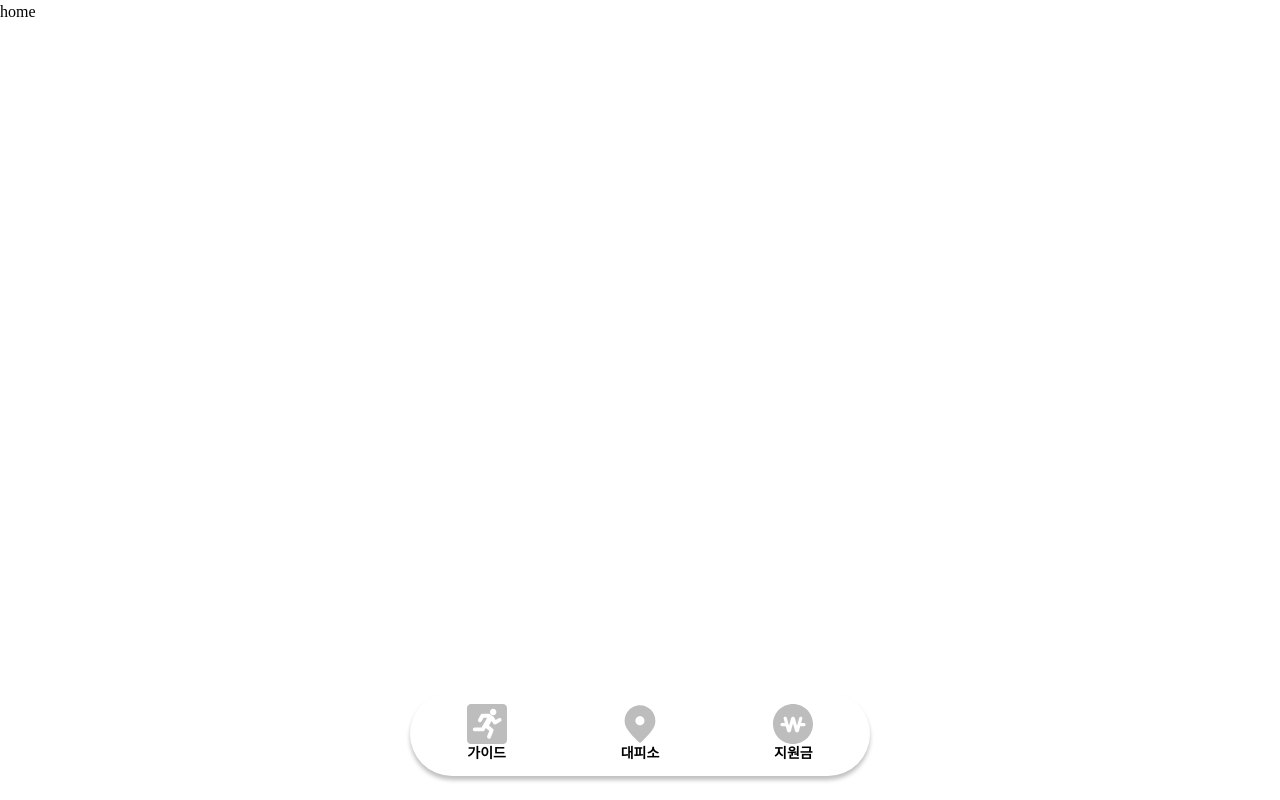
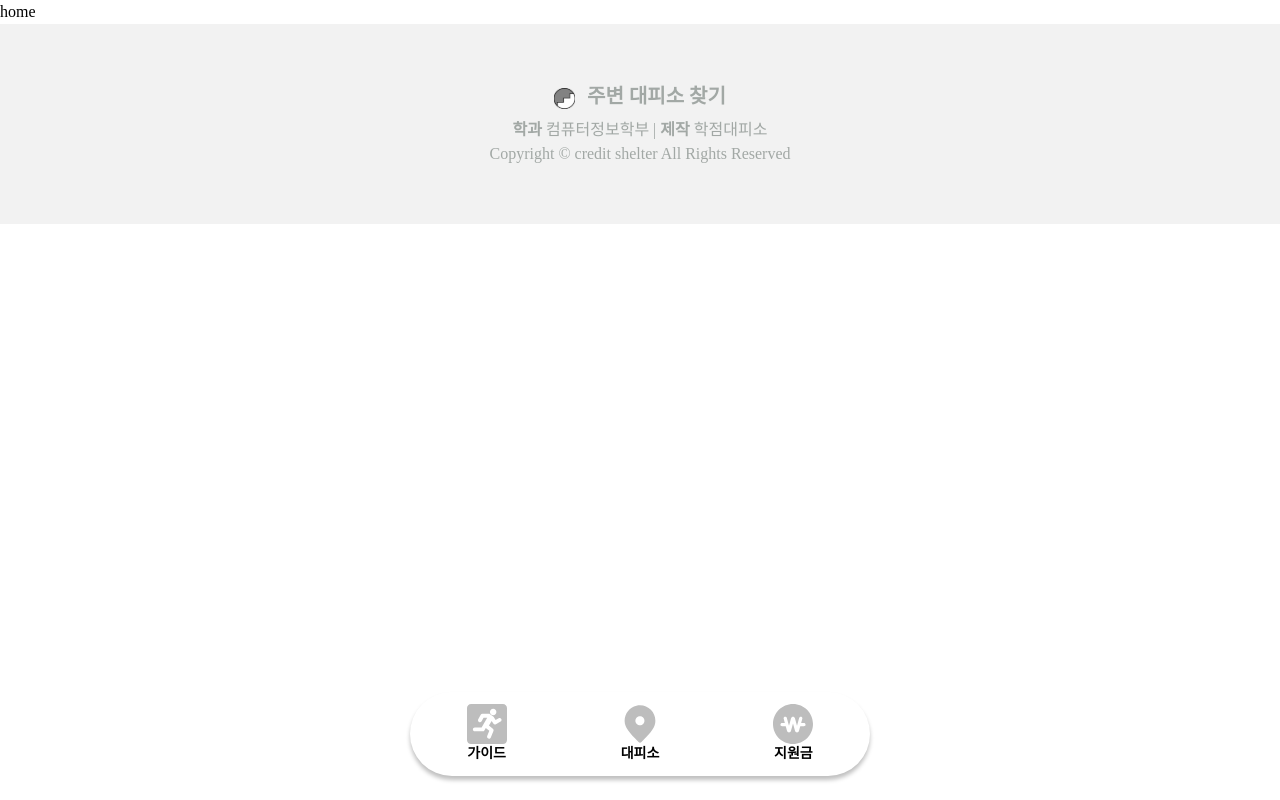
Before and after one commit to charade6/safetymap-nextjs, a Next.js app: page / in a window 1280 px wide. Built offline with nearby package versions, Linux system fonts and the light colour scheme; no server answers; a web font is replaced by a local one.

Commit message:
design: footer 변경

```diff
--- a/layout/Layout.tsx
+++ b/layout/Layout.tsx
@@ -1,6 +1,7 @@
 import { PropsWithChildren } from 'react';
 import { useRouter } from 'next/router';
 import NavItem from '../components/NavItem';
+import IcoLogo from '../public/ico/icon-logo.svg';
 
 export default function Layout({ children }: PropsWithChildren) {
   const router = useRouter();
@@ -20,7 +21,19 @@ export default function Layout({ children }: PropsWithChildren) {
         </ul>
       </nav>
       {children}
-      <footer />
+      {router.pathname === '/map' || router.pathname === '/404' ? null : (
+        <footer className="flex flex-col h-[200px] bg-[#F2F2F2] text-center text-[#A2A8A5] justify-center">
+          <h3 className="mb-2 text-xl font-bold">
+            <IcoLogo className="inline mr-3" />
+            주변 대피소 찾기
+          </h3>
+          <p>
+            <span className="font-bold">학과</span> 컴퓨터정보학부 &#124;&#160;
+            <span className="font-bold">제작</span> 학점대피소
+          </p>
+          <p>Copyright &#169; credit shelter All Rights Reserved</p>
+        </footer>
+      )}
     </div>
   );
 }
```
Also changed, not shown: public/ico/icon-logo.svg (added).
